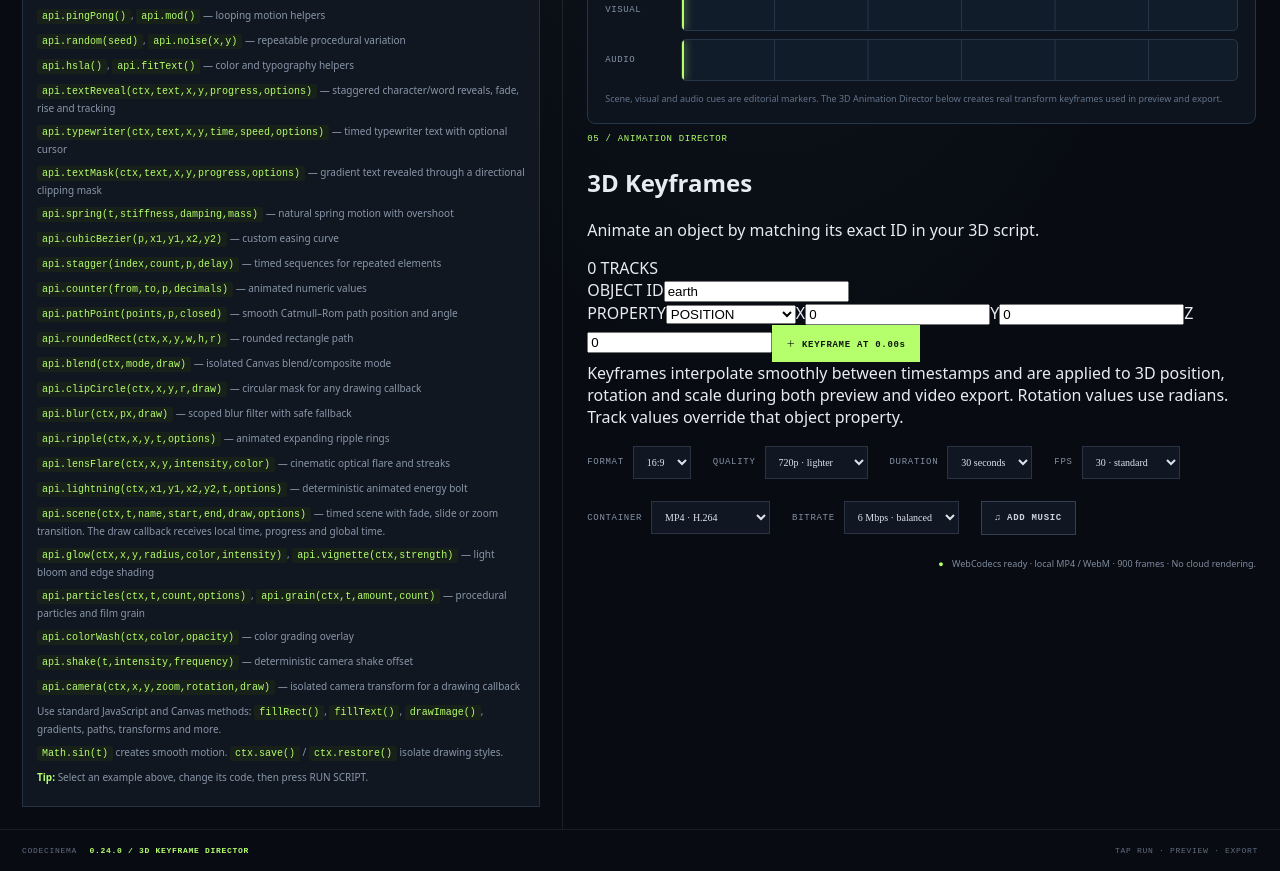
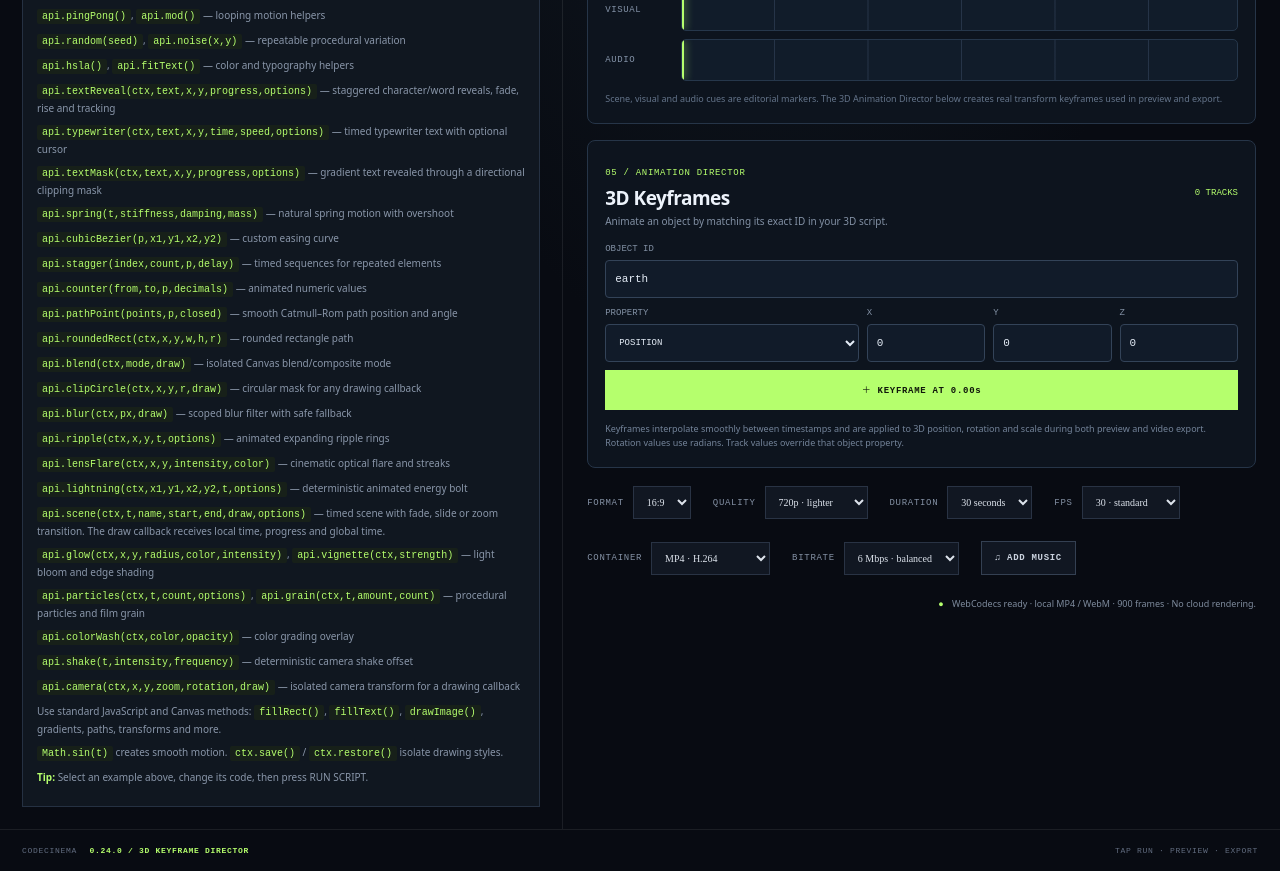
Before and after one commit to justaskaspire/CODECINEMA, a React (Vite) app: page / in a window 1280 px wide. Shown: the part 860-1731 px from the top of the page. Built offline with nearby package versions, Linux system fonts and the light colour scheme.

Commit message:
Style mobile-friendly 3D keyframe director

```diff
--- a/src/style.css
+++ b/src/style.css
@@ -117,3 +117,30 @@ footer{height:38px}
 .timeline-cue>button:last-child{width:31px;height:31px;border:1px solid #51353c;border-radius:4px;background:#24171d;color:#f1aab2;font-size:17px;cursor:pointer}
 .timeline-footnote{margin-top:11px;color:#64748a;font-size:9px;line-height:1.5}
 @media(max-width:680px){.timeline-panel{margin-top:18px;padding:12px}.timeline-heading{align-items:flex-start}.timeline-heading h2{font-size:17px}.timeline-heading p{max-width:210px}.timeline-add{padding:9px 8px;font-size:8px}.timeline-lane{grid-template-columns:51px minmax(0,1fr);gap:6px}.timeline-lane-name{font-size:8px}.timeline-ruler{margin-left:57px}.timeline-marker{max-width:65%;font-size:7px;padding:5px 5px 5px 10px}.timeline-marker i{left:3px}.timeline-lane-track{height:39px}.timeline-toolbar{font-size:8px}}
+
+
+/* v0.24 — visual 3D keyframe director */
+.keyframe-panel{margin-top:16px;padding:17px;background:#0d141e;border:1px solid #263548;border-radius:8px;min-width:0}
+.keyframe-heading{display:flex;align-items:center;justify-content:space-between;gap:12px}
+.keyframe-heading h2{margin:5px 0 3px;color:#edf3fb;font-size:19px;letter-spacing:-.5px}
+.keyframe-heading p{margin:0;color:#8290a4;font-size:10px;line-height:1.5}
+.keyframe-count{color:#b5ff6d;font:9px 'DM Mono',monospace;white-space:nowrap}
+.keyframe-object{display:flex;flex-direction:column;gap:6px;margin-top:15px;color:#8290a4;font:9px 'DM Mono',monospace}
+.keyframe-object input,.keyframe-controls input,.keyframe-controls select{width:100%;min-width:0;min-height:38px;padding:8px 9px;background:#111b29;border:1px solid #334358;border-radius:4px;color:#e5edf7;font:11px 'DM Mono',monospace;outline:none}
+.keyframe-object input:focus,.keyframe-controls input:focus,.keyframe-controls select:focus{border-color:#b5ff6d}
+.keyframe-controls{display:grid;grid-template-columns:1.5fr repeat(3,minmax(54px,.7fr));gap:8px;margin-top:10px;align-items:end}
+.keyframe-controls label{display:flex;flex-direction:column;gap:6px;color:#8290a4;font:9px 'DM Mono',monospace}
+.keyframe-controls select{font-size:9px}
+.keyframe-add{grid-column:1/-1;min-height:40px}
+.keyframe-track-list{display:flex;flex-direction:column;gap:8px;margin-top:14px}
+.keyframe-track{padding:10px;border:1px solid #29394d;border-radius:5px;background:#101a27}
+.keyframe-track-title{display:flex;align-items:center;gap:9px}
+.keyframe-track-title b{color:#f1f5fb;font:10px 'DM Mono',monospace;overflow-wrap:anywhere}
+.keyframe-track-title span{color:#9cdbff;font:8px 'DM Mono',monospace}
+.keyframe-track-title button{margin-left:auto;width:28px;height:28px;border:1px solid #51353c;border-radius:4px;background:#24171d;color:#f1aab2;font-size:17px}
+.keyframe-points{display:flex;flex-wrap:wrap;gap:6px;margin-top:8px}
+.keyframe-points button{display:flex;flex-direction:column;gap:4px;padding:7px 8px;border:1px solid #34475e;border-radius:4px;background:#142235;color:#dce8f6;text-align:left}
+.keyframe-points button b{color:#b5ff6d;font:8px 'DM Mono',monospace}
+.keyframe-points button span{font:8px 'DM Mono',monospace;color:#9eb0c7}
+.keyframe-note{margin-top:12px;color:#74849a;font-size:9px;line-height:1.6}
+@media(max-width:680px){.keyframe-panel{padding:12px}.keyframe-heading h2{font-size:17px}.keyframe-controls{grid-template-columns:1fr 1fr 1fr;gap:7px}.keyframe-controls label:first-child{grid-column:1/-1}.keyframe-controls label{font-size:8px}.keyframe-controls input,.keyframe-controls select{min-height:42px;font-size:11px}.keyframe-add{grid-column:1/-1;min-height:44px;font-size:9px}}
```
